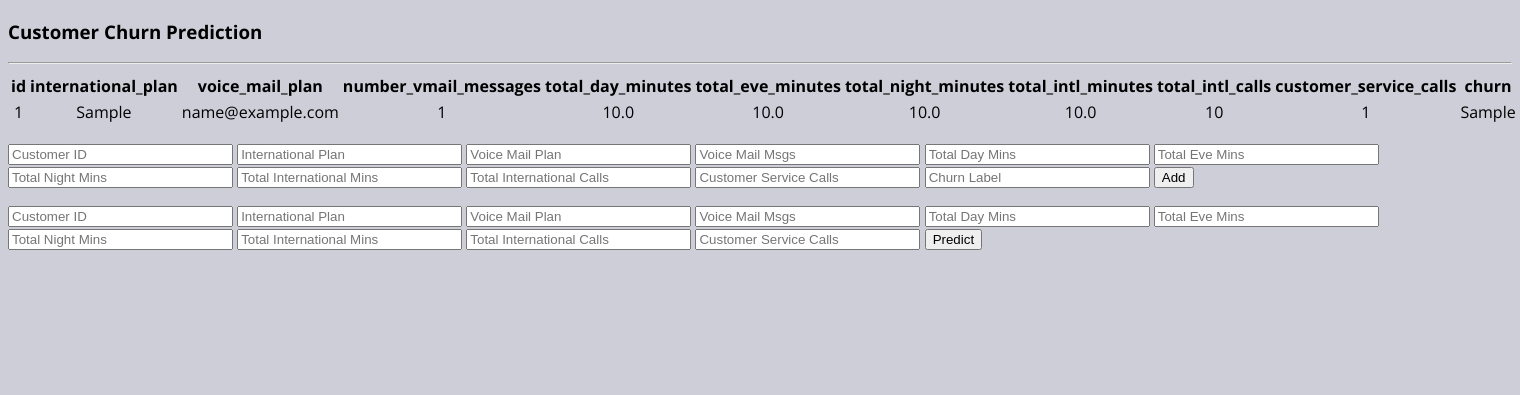
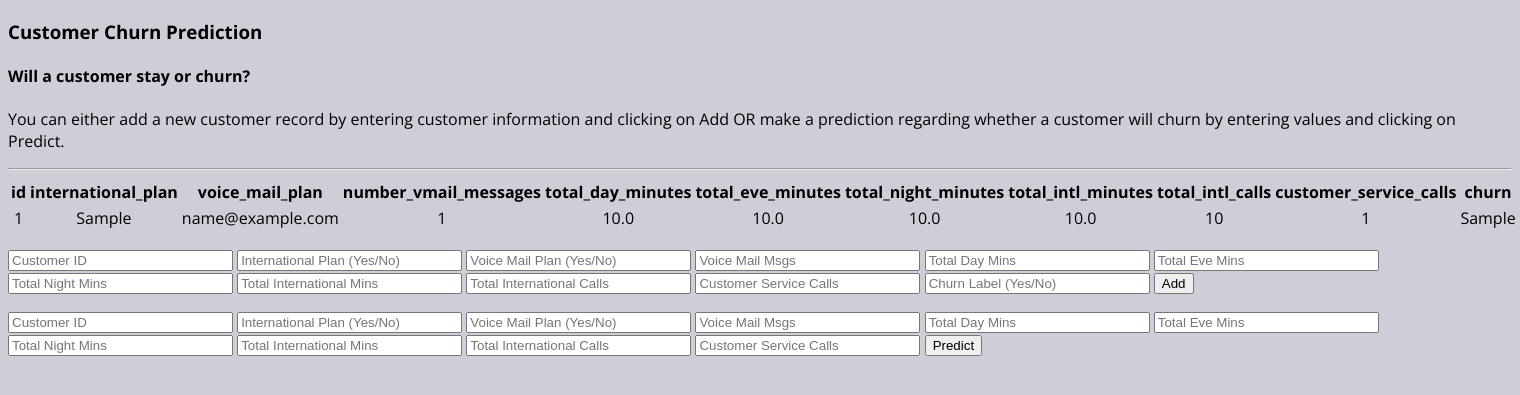
Before and after one commit to ruofeiwu99/Web-App-Customer-Churn-Prediction, a Flask app: page / in a window 1520 px wide. Shown: the top 395 px of the page. Run offline with Flask 2, Linux system fonts and the light colour scheme; tables that the repository leaves empty hold one stand-in row (values such as "Sample post"); parts of the project's set-up code (start-up, migrations or seed data) failed here and were passed over.

Commit message:
Add instructions for user

```diff
--- a/app/templates/index.html
+++ b/app/templates/index.html
@@ -9,6 +9,12 @@
     <h3>
          Customer Churn Prediction
     </h3>
+
+    <h4>Will a customer stay or churn?</h4>
+    <p style="font-size: medium">
+        You can either add a new customer record by entering customer information and clicking on Add
+        OR make a prediction regarding whether a customer will churn by entering values and clicking on Predict.
+    </p>
 
     <hr/>
     <table>
@@ -50,8 +56,8 @@
     <form action="{{ url_for('add_entry') }}" method=post class=add-entry>
         <dl>
             <input type=text size=25 name=id placeholder="Customer ID">
-            <input type=text size=25 name=intl_plan placeholder="International Plan">
-            <input type=text size=25 name=vm_plan placeholder="Voice Mail Plan">
+            <input type=text size=25 name=intl_plan placeholder="International Plan (Yes/No)">
+            <input type=text size=25 name=vm_plan placeholder="Voice Mail Plan (Yes/No)">
             <input type=text size=25 name=vm_msg placeholder="Voice Mail Msgs">
             <input type=text size=25 name=day_mins placeholder="Total Day Mins">
             <input type=text size=25 name=eve_mins placeholder="Total Eve Mins">
@@ -59,7 +65,7 @@
             <input type=text size=25 name=intl_mins placeholder="Total International Mins">
             <input type=text size=25 name=intl_calls placeholder="Total International Calls">
             <input type=text size=25 name=service_calls placeholder="Customer Service Calls">
-            <input type=text size=25 name=churn_label placeholder="Churn Label">
+            <input type=text size=25 name=churn_label placeholder="Churn Label (Yes/No)">
             <input type=submit value=Add>
         </dl>
     </form>
@@ -67,8 +73,8 @@
     <form action="{{ url_for('predict_churn') }}" method=post class=predict>
         <dl>
             <input type=text size=25 name=id placeholder="Customer ID">
-            <input type=text size=25 name=intl_plan placeholder="International Plan">
-            <input type=text size=25 name=vm_plan placeholder="Voice Mail Plan">
+            <input type=text size=25 name=intl_plan placeholder="International Plan (Yes/No)">
+            <input type=text size=25 name=vm_plan placeholder="Voice Mail Plan (Yes/No)">
             <input type=text size=25 name=vm_msg placeholder="Voice Mail Msgs">
             <input type=text size=25 name=day_mins placeholder="Total Day Mins">
             <input type=text size=25 name=eve_mins placeholder="Total Eve Mins">
```
